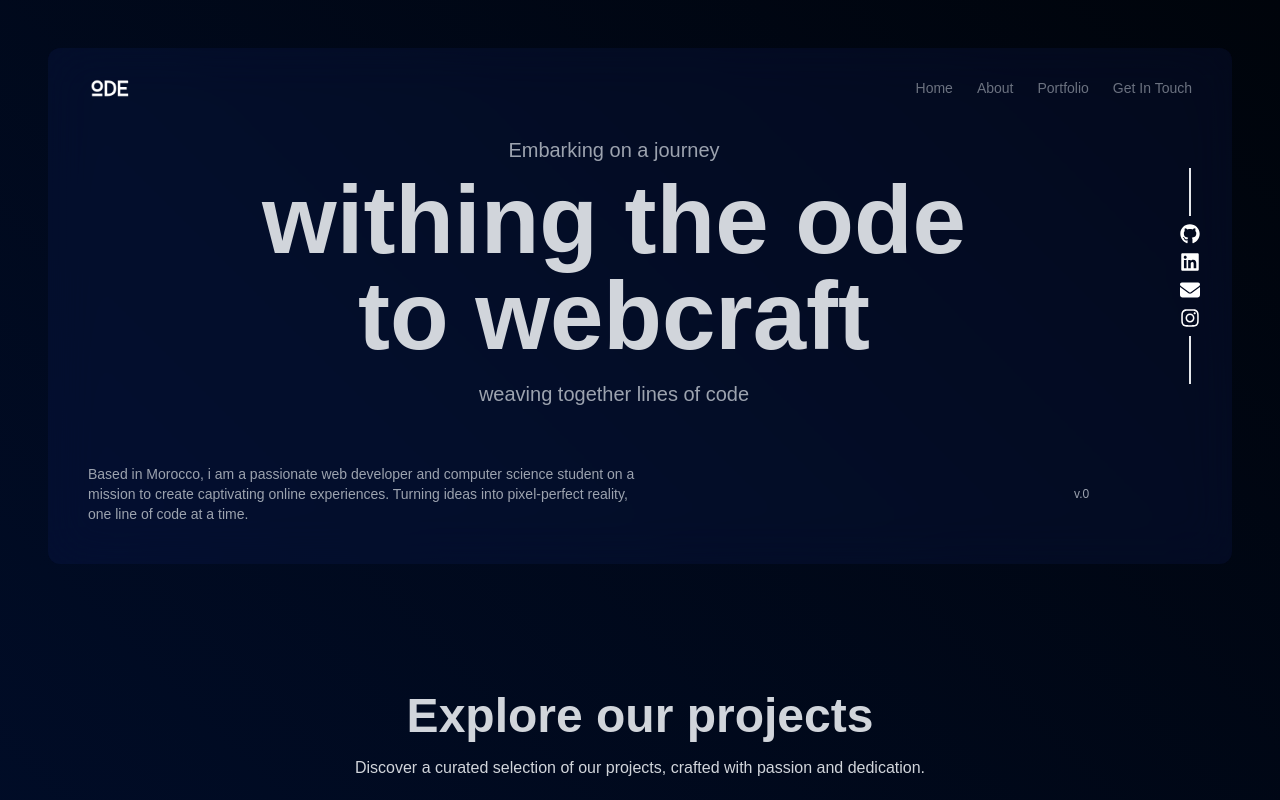
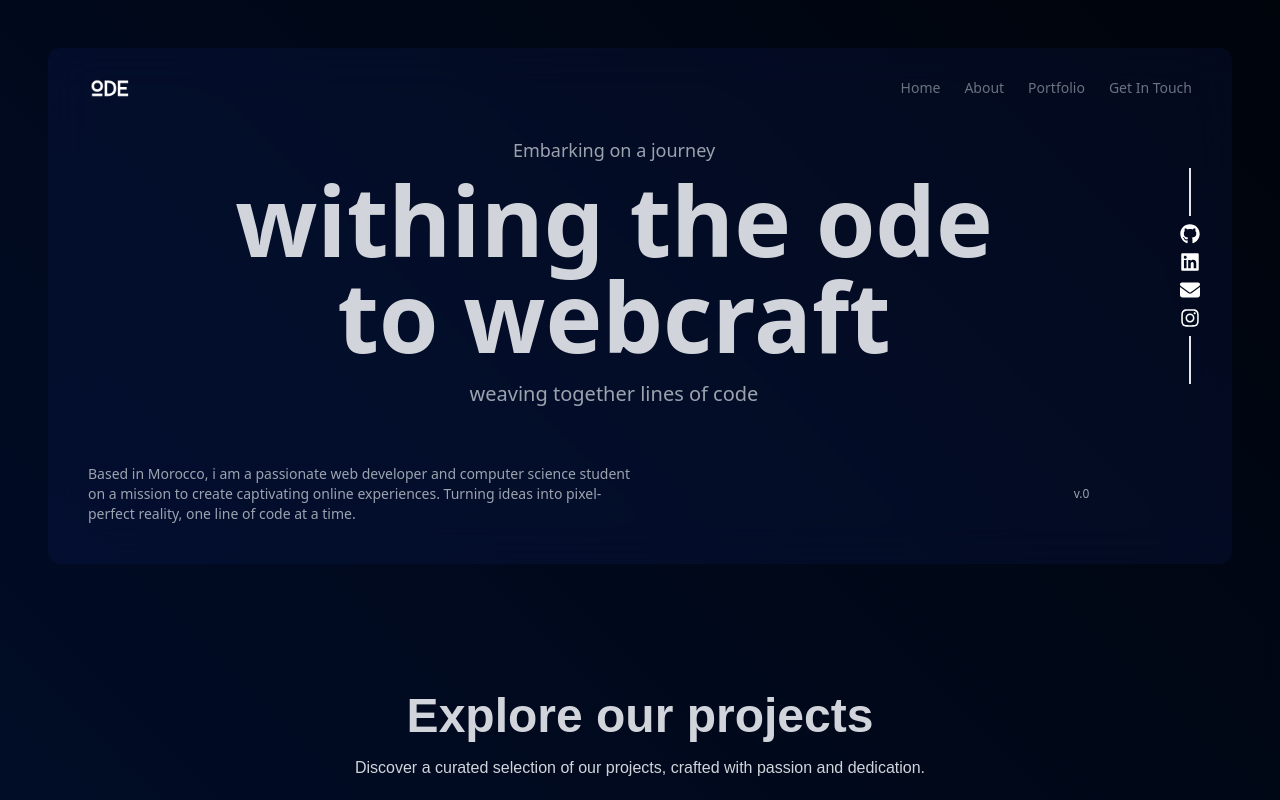
Before and after one commit to ImaneIK/imanekhayati, a Next.js app: page / in a window 1280 px wide. Shown: the top 800 px of the page. Built offline with nearby package versions, Linux system fonts and the light colour scheme.

Commit message:
bottom bar modified

```diff
--- a/components/Home.js
+++ b/components/Home.js
@@ -11,7 +11,7 @@ export default function Home() {
 
       <Menu />
 
-      <div className={[styles.sliderthumb,"w-full md:h-full p-4 md:p-12 2xl:p-24"] }>
+      <div className={[styles.sliderthumb,"w-full md:h-full p-4 md:p-12 2xl:p-24 font-sans "] }>
 
         <div className="block bg-blue-800 bg-opacity-10 backdrop-blur-xl flex flex-col md:gap-16 lg:gap-4 2xl:gap-16 rounded-xl w-full h-full p-6 md:p-12 lg:p-4 overflow-hidden">
 
@@ -22,11 +22,12 @@ export default function Home() {
           <div className="flex flex-col  lg:flex-row items-center justify-between py-4 lg:py-0 gap-8 lg:gap-0">
 
             <div className="relative text-left w-full text-center ">
-              <h1 className="text-sm text-gray-400 md:text-lg xl:text-xl xl:my-2">
+              <h1 className="text-sm text-gray-400 md:text-lg xl:text-lg xl:my-2">
               Embarking on a journey
               </h1>
-              <p className="text-4xl md:text-8xl font-bold text-gray-300 md:w-2/3  mx-auto">
-              withing the ode to webcraft
+              <p className="text-4xl md:text-8xl font-extrabold text-gray-300 md:w-3/4  mx-auto" >
+
+              <span >withing the ode to webcraft</span>
               </p>
               <h1 className="text-sm text-gray-400 md:text-lg xl:text-xl xl:my-4">
               weaving together lines of code
--- a/components/Home.module.css
+++ b/components/Home.module.css
@@ -1,5 +1,24 @@
 /* Home.module.css */
+@keyframes typing {
+  from {
+    width: 0;
+  }
+  to {
+    width: 100%;
+  }
+}
 
+@keyframes blink-caret {
+  from, to {
+    border-right-color: transparent;
+  }
+  50% {
+    border-right-color: #000; /* Adjust the color as needed */
+  }
+}
+
+@-webkit-keyframes typing { from { width: 0; } }
+@-webkit-keyframes blink-caret { 50% { border-color: transparent; } }
 
   /* Define the parent class for the pseudo-element */
   .bg::before {
@@ -98,3 +117,19 @@
     left: 20%;
     opacity: 0.6; /* Adjust as needed */
   }
+
+
+
+
+
+  .typinganimation {
+	font: bold 300% Consolas, Monaco, monospace;
+	border-right: .1em solid black;
+	width: 16.5em;
+	width: 21ch;
+	margin: 2em 1em;
+	white-space: nowrap;
+	overflow: hidden;
+	-webkit-animation: typing 2s steps(21, end),
+	           blink-caret .5s step-end infinite alternate;
+}
--- a/components/data.json
+++ b/components/data.json
@@ -26,6 +26,7 @@
   {
     "slug": "leaf-ai",
     "title": "Leaf.ai App",
+    "icon":"<svg xmlns=\"http://www.w3.org/2000/svg\" height=\"1em\" viewBox=\"0 0 512 512\"><path d=\"M272 96c-78.6 0-145.1 51.5-167.7 122.5c33.6-17 71.5-26.5 111.7-26.5h88c8.8 0 16 7.2 16 16s-7.2 16-16 16H288 216s0 0 0 0c-16.6 0-32.7 1.9-48.2 5.4c-25.9 5.9-50 16.4-71.4 30.7c0 0 0 0 0 0C38.3 298.8 0 364.9 0 440v16c0 13.3 10.7 24 24 24s24-10.7 24-24V440c0-48.7 20.7-92.5 53.8-123.2C121.6 392.3 190.3 448 272 448l1 0c132.1-.7 239-130.9 239-291.4c0-42.6-7.5-83.1-21.1-119.6c-2.6-6.9-12.7-6.6-16.2-.1C455.9 72.1 418.7 96 376 96L272 96z\"/></svg>",
     "description": "An intelligent plant disease scanner backed with a machine learning model",
     "banner": "https://i.pinimg.com/564x/85/86/eb/8586eb374a2f2283bc2711c947a7e527.jpg",
     "excerpt": "Using cutting-edge AI algorithms, Leaf.ai empowers farmers to detect and diagnose plant diseases with unparalleled accuracy and speed. By simply capturing images of their crops, farmers can receive instant feedback on the health of their plants, enabling them to take timely and informed actions to protect their yields.",
--- a/components/menu.js
+++ b/components/menu.js
@@ -1,6 +1,6 @@
 export default function Menu(){
     return(
-        <div className=" block md:hidden fixed bottom-0 left-0 z-50 w-full h-16 bg-white border-t border-gray-200 dark:bg-indigo-700 dark:border-gray-600">
+        <div className=" block md:hidden fixed bottom-0 left-0 z-50 w-full h-16 bg-gradient-to-r from-[#01123b] to-[#00040b] ">
             <div className="grid h-full max-w-lg grid-cols-4 mx-auto font-medium">
                 {/* home */}
                 <a href="/" type="button" className="inline-flex flex-col items-center justify-center px-5 hover:bg-indigo-50 dark:hover:bg-indigo-800 group">
--- a/pages/project/[slug].js
+++ b/pages/project/[slug].js
@@ -83,7 +83,7 @@ const ProjectPage = () => {
 
 
               <div  class="mx-auto max-w-screen-xl px-4 py-8 sm:px-6 lg:px-8">
-                <div class="flex flex-col md:flex-row items-center md:justify-between md:gap-4">
+                {/* <div class="flex flex-col md:flex-row items-center md:justify-between md:gap-4">
                   <div class="relative hidden sm:block">
                     <label class="sr-only" for="search"> Search </label>
 
@@ -193,11 +193,11 @@ const ProjectPage = () => {
                       class="group flex shrink-0 items-center rounded-lg transition"
                     >
                       <span class="sr-only">Menu</span>
-                      {/* <img
+                      <img
                         alt="Man"
                         src="https://images.unsplash.com/photo-1600486913747-55e5470d6f40?ixlib=rb-1.2.1&ixid=MnwxMjA3fDB8MHxwaG90by1wYWdlfHx8fGVufDB8fHx8&auto=format&fit=crop&w=1770&q=80"
                         class="h-10 w-10 rounded-full object-cover"
-                      /> */}
+                      />
 
                       <p class="ms-2 hidden text-left text-xs sm:block">
                         <strong class="block font-medium">Imane Khayati</strong>
@@ -219,7 +219,7 @@ const ProjectPage = () => {
                       </svg>
                     </button>
                   </div>
-                </div>
+                </div> */}
 
                 <div class="mt-8">
 
```
